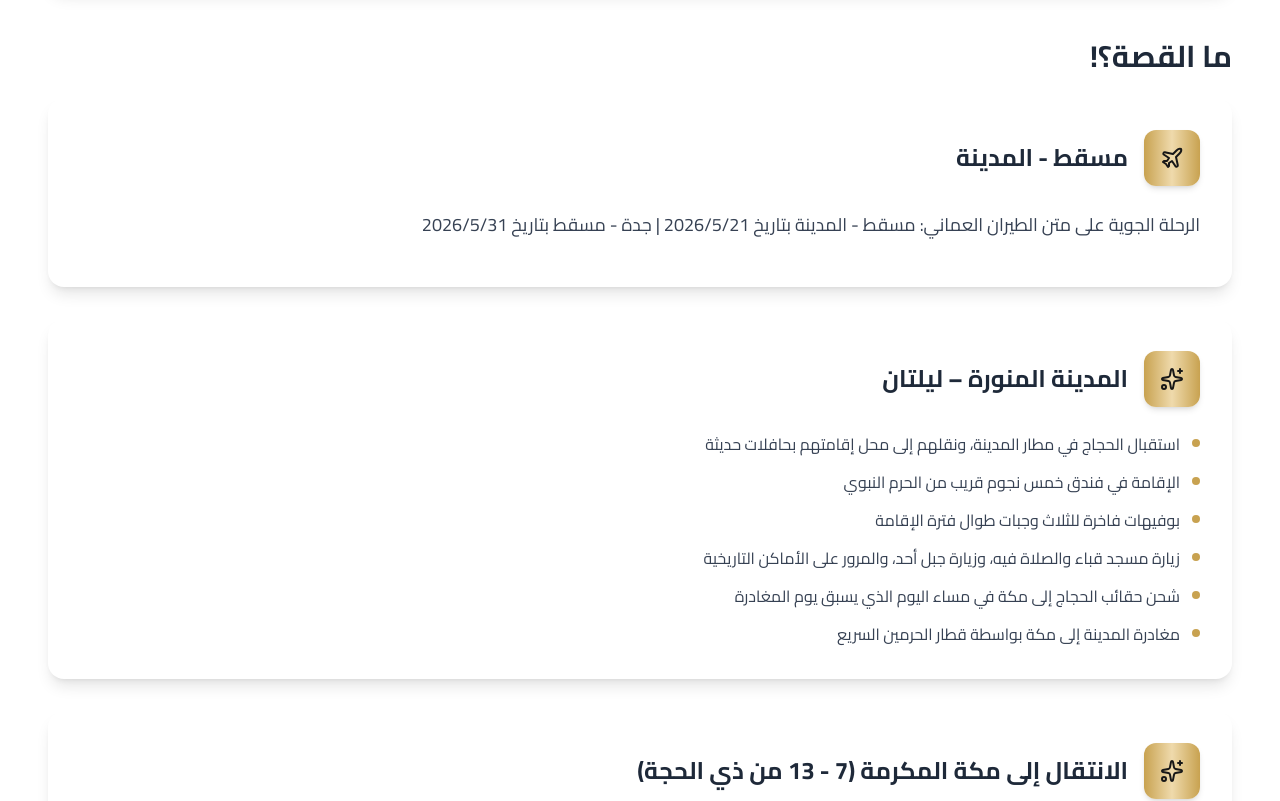
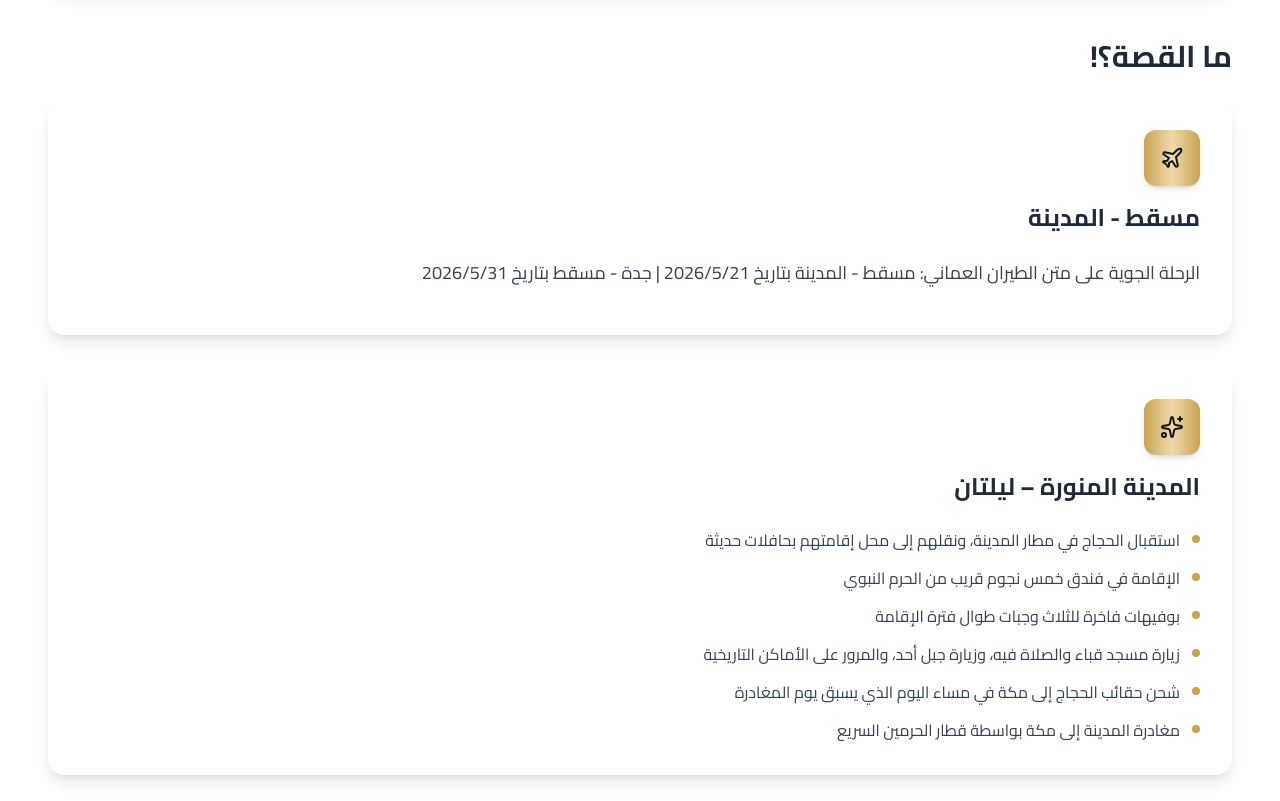
Before and after one commit to Omar-Risi/nidaa-hajj, a Next.js app: page /hajj in a window 1280 px wide. Shown: the part 1960-2761 px from the top of the page. Built offline with nearby package versions, Linux system fonts and the light colour scheme.

Commit message:
style: fix styling

```diff
--- a/src/app/hajj/page.tsx
+++ b/src/app/hajj/page.tsx
@@ -206,7 +206,7 @@
                 key={index}
                 className="bg-white rounded-2xl p-8 shadow-lg  hover:shadow-xl transition-shadow"
               >
-                <div className="flex items-center gap-4 mb-6">
+                <div className="flex flex-col items-start gap-4 mb-6">
                   <div className="w-14 h-14 golden rounded-xl flex items-center justify-center text-foreground shadow-md">
                     <Icon className="w-6 h-6" />
                   </div>
```
